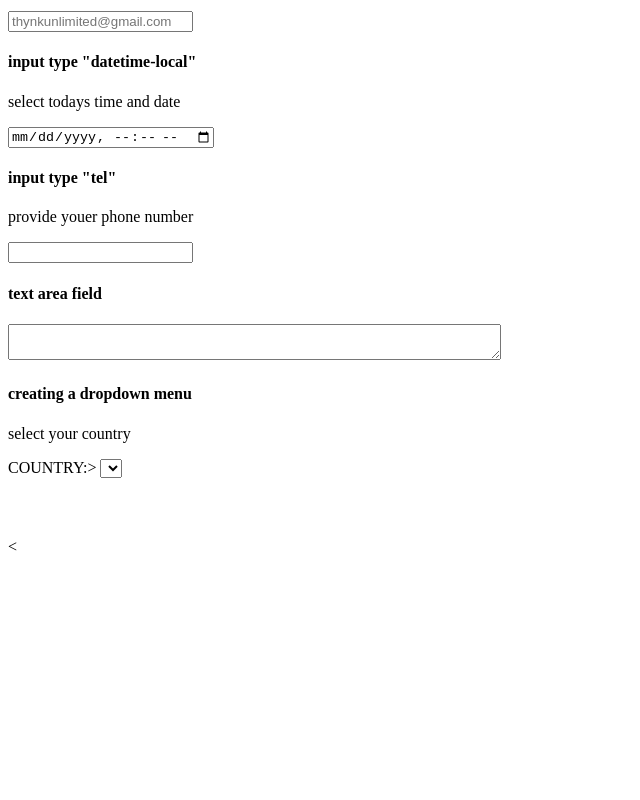
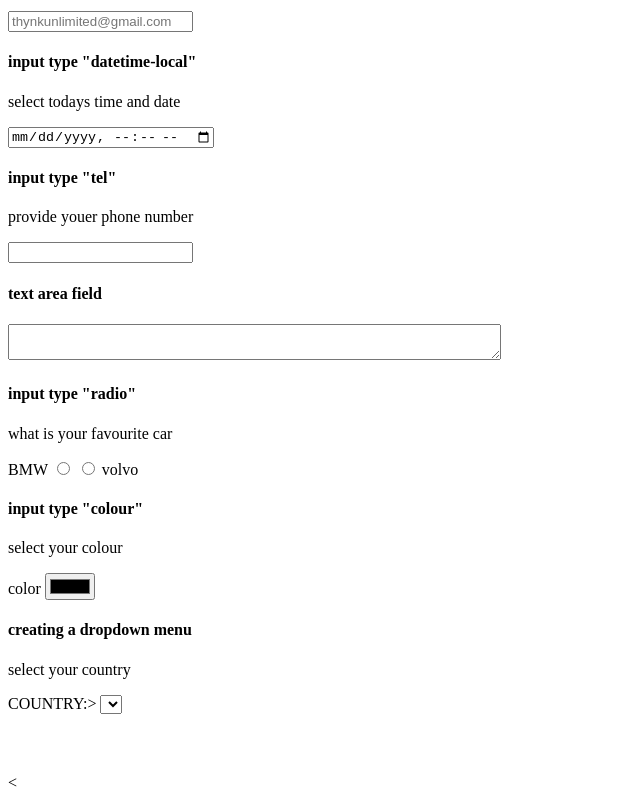
Before and after one commit to ThynkUnlimited/INTRO-TO-HTML, a plain HTML site: page html-form.html in a window 1280 px wide. Shown: the part 625-1425 px from the top of the page, without its empty margins (0-640 px from the left). Before the commit the page ends 1189 px from the top, so only its background shows below. Drawn offline with Linux system fonts and the light colour scheme.

Commit message:
new file

```diff
--- a/html-form.html
+++ b/html-form.html
@@ -69,11 +69,33 @@
  <h4>text area field</h4>
  <textarea name="feedback_message" id="feedback_message" row="29" cols="59"></textarea>
 
+<br />
+<!--number input radio-->
+<h4>input type "radio"</h4>
+<p>what is your favourite car </p>
+<label for="car_1">BMW</label>
+<input type="radio" id="car_1" name="car"  value="BMW"/>
+
+<input type="radio" id="car_2" name="car" value="volvo" />
+<label for="car_2">volvo</label>
+
+
+
+<br />
+<!--creating colour picker-->
+<h4>input type "colour"</h4>
+<p>select your colour</p>
+<label for="my color">color</label>
+<input type="color" id="my color" name="my color" />
+
+
+
+
  <br />
  <!--creating a drop down-->
  <h4>creating a dropdown menu</h4>
 <p>select  your country</p>
-<label for="countty">COUNTRY:></label>
+<label for="country">COUNTRY:></label>
 <Select name="county"  id="country"></Select>
 <option value="Kenya"></option>
 <option value="Tanzania"></option>
```
